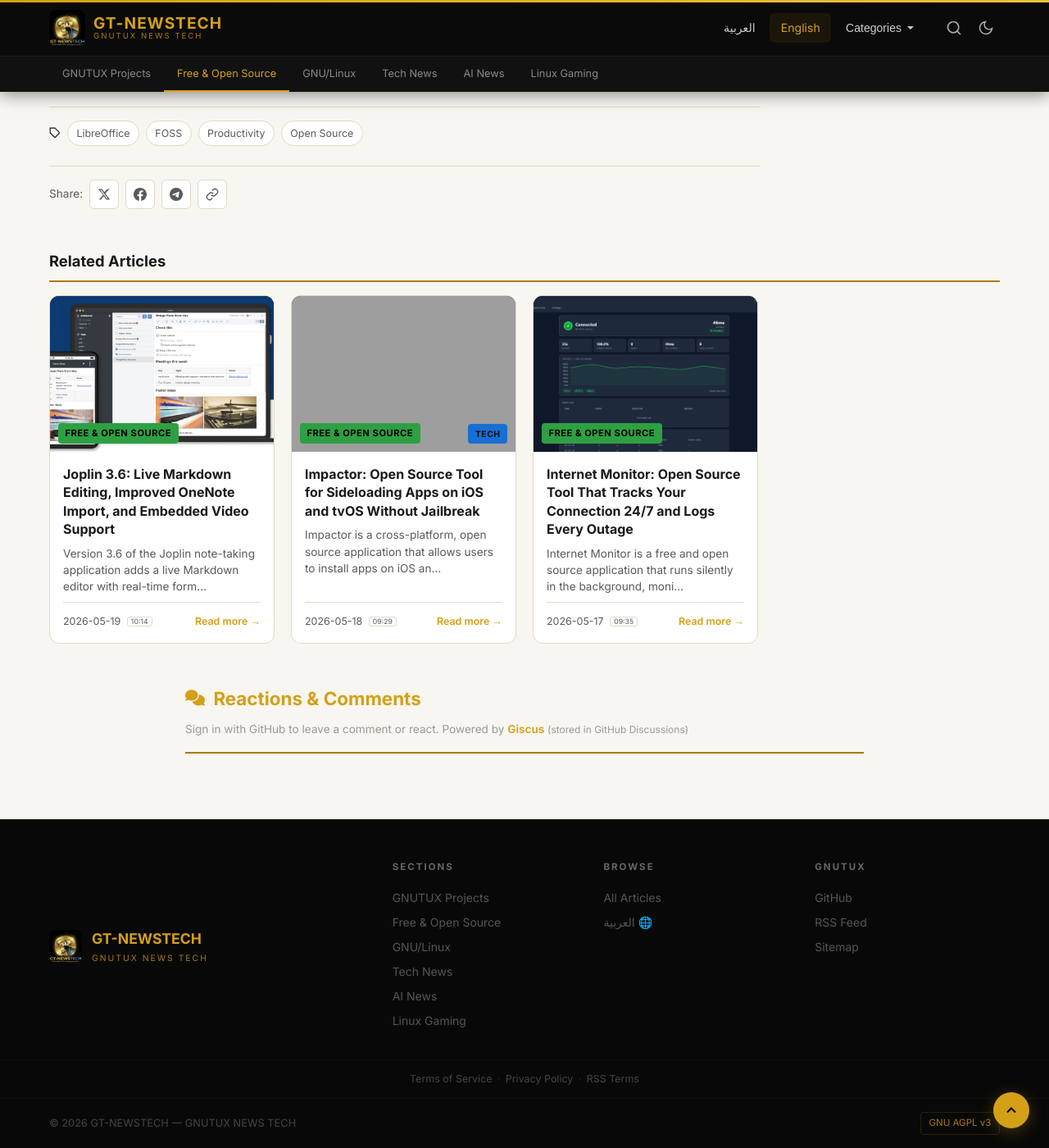
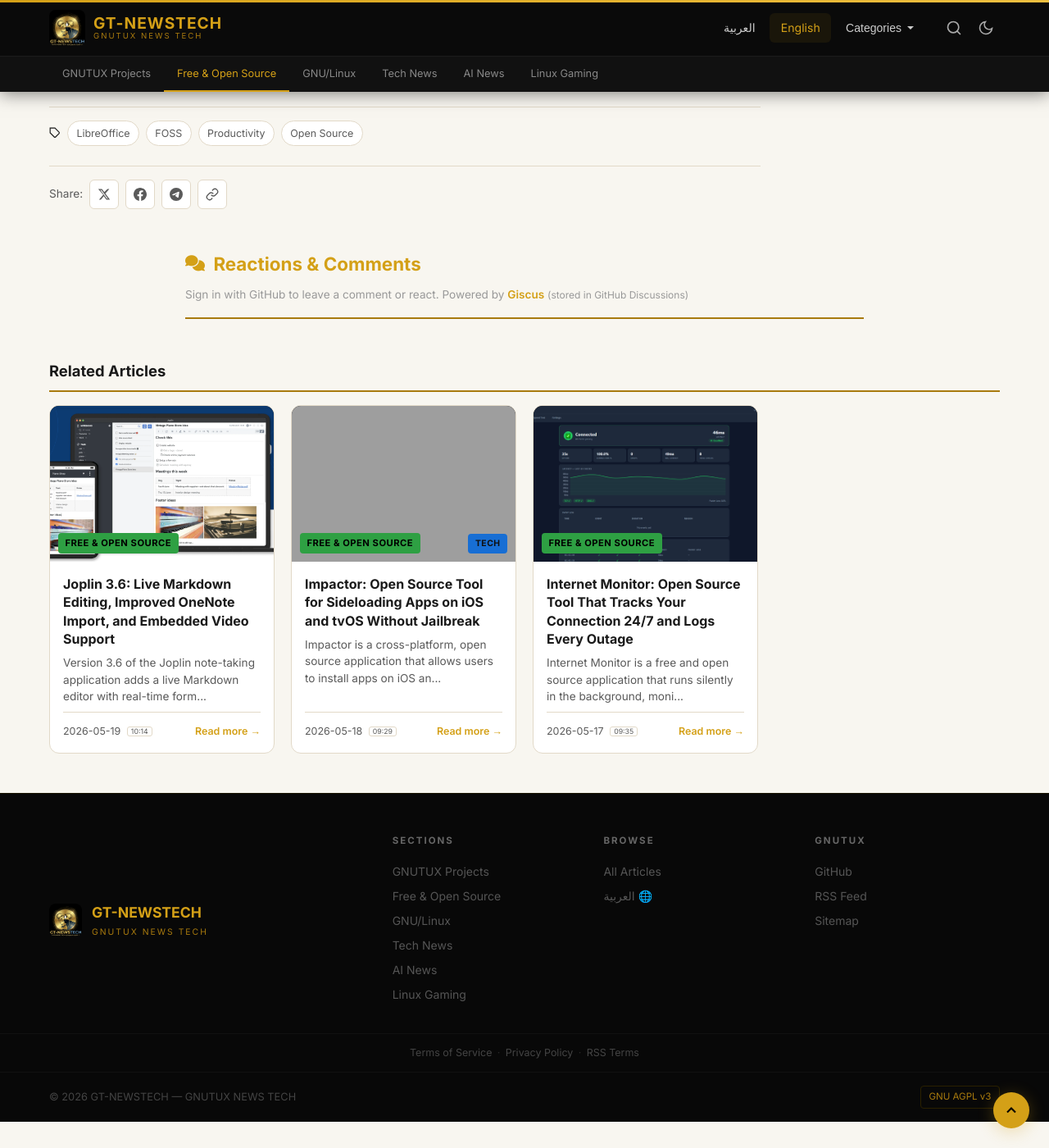
Before and after one commit to SalehGNUTUX/GT-NEWSTECH, a Jekyll site: the page built from _en/foss/2026-05-07-libreoffice-248-release.md, in a window 1280 px wide and 1400 px high, scrolled down 2202 px. Shown: the whole window at 82% size. Built offline with Jekyll 4.4.1, drawn with Linux system fonts in a browser that asks for light colours; nearby versions of some CDN libraries; comment, search, counter and statistics services are not loaded; part of the change alters nothing that is shown; grey boxes are pictures that could not be loaded.

```diff
--- a/_layouts/post.html
+++ b/_layouts/post.html
@@ -260,6 +260,11 @@ layout: default
     </aside>
   </div>
 
+  <!-- التعليقات والتفاعلات عبر Giscus — تحت المقال مباشرة، قبل ذات الصلة -->
+  {% unless _is_scheduled %}
+    {% include giscus.html %}
+  {% endunless %}
+
   <!-- Related Articles -->
   {% assign related = related_pool | where_exp: "p", "p.slug != page.slug" | sort: "date" | reverse | slice: 0, 3 %}
   {% if related.size > 0 %}
@@ -273,9 +278,4 @@ layout: default
   </section>
   {% endif %}
 
-  <!-- التعليقات والتفاعلات عبر Giscus -->
-  {% unless _is_scheduled %}
-    {% include giscus.html %}
-  {% endunless %}
-
 </article>
```
